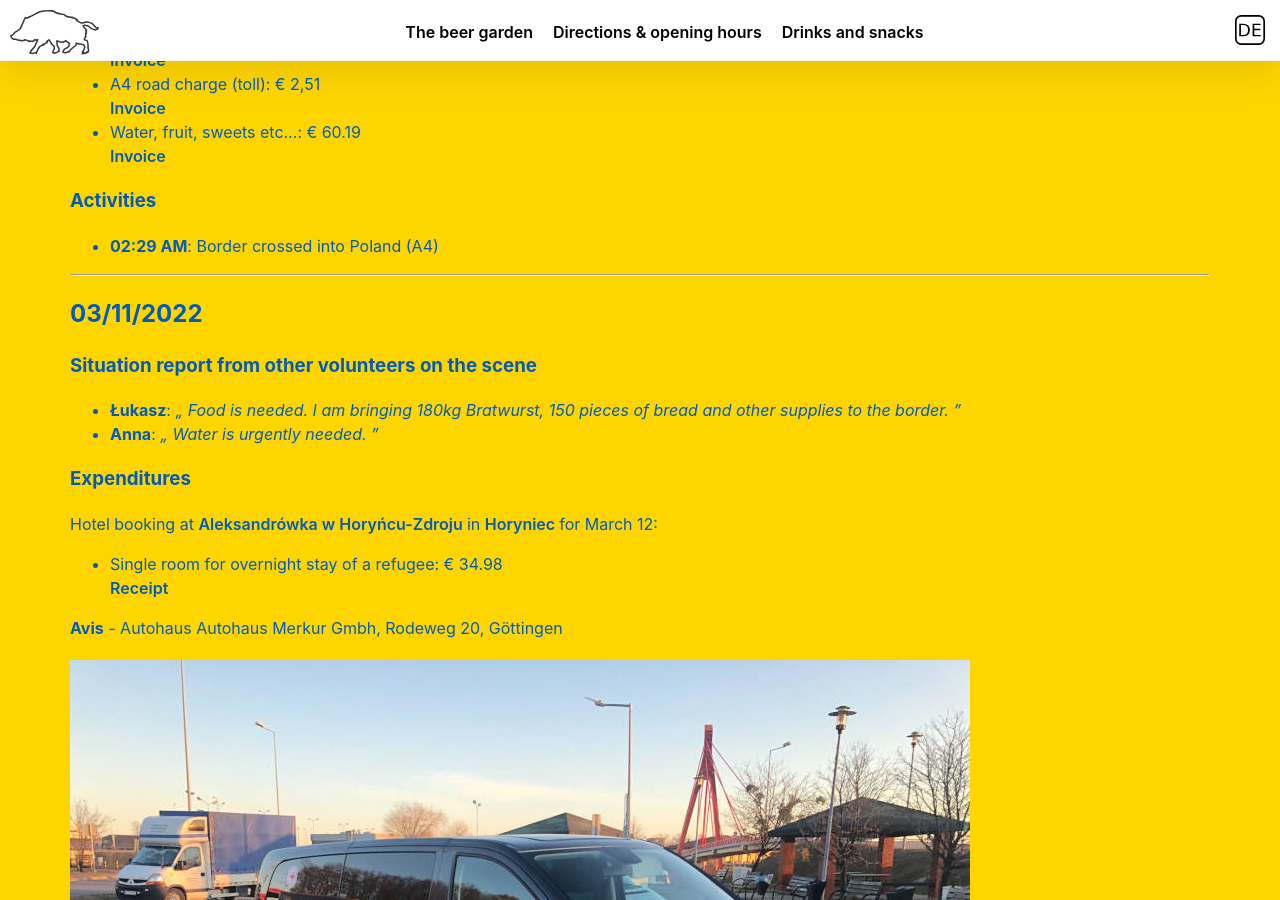
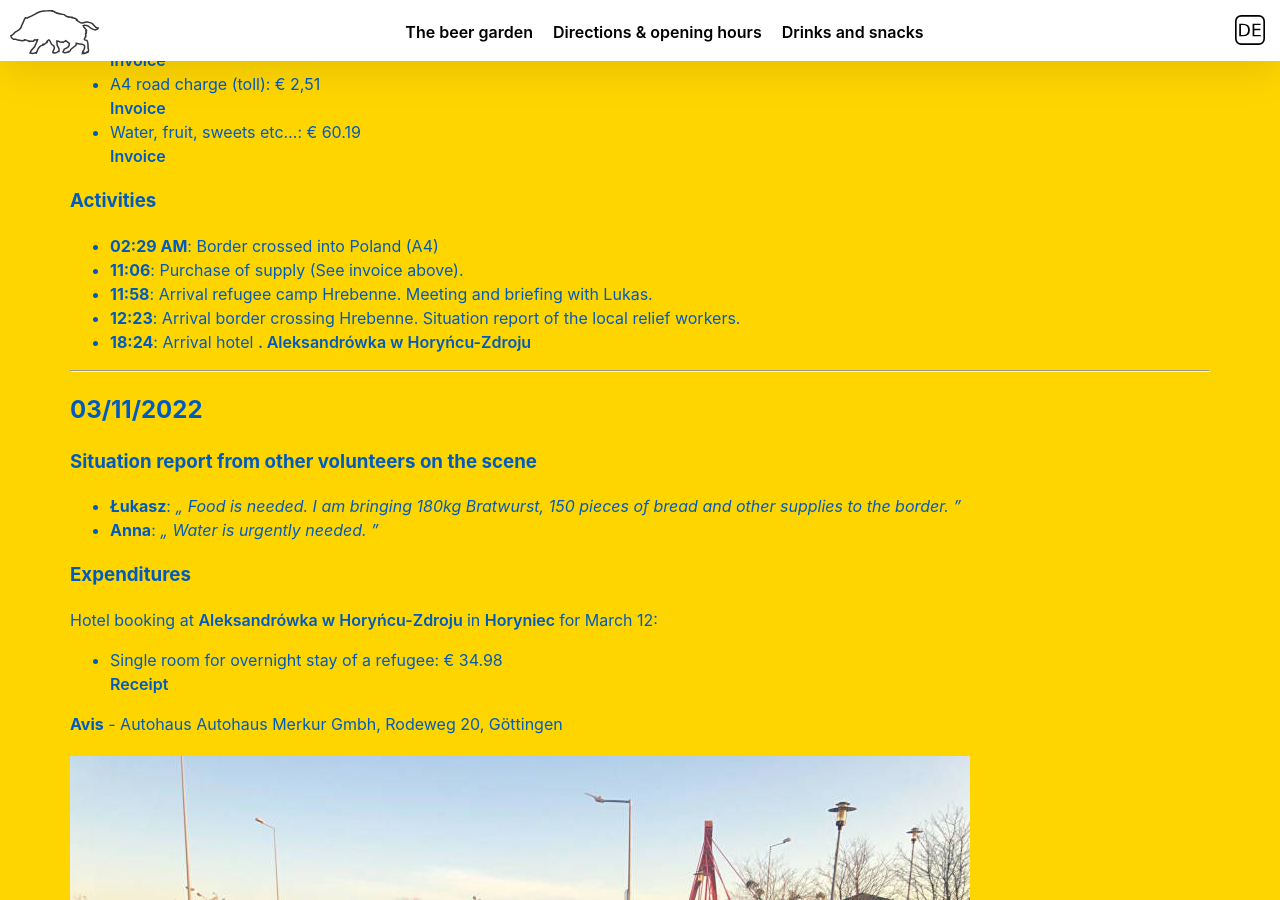
Before and after one commit to versable/kehr-website, a Jekyll site: the page built from en/ukraine.html, in a window 1280 px wide and 900 px high, scrolled down 865 px. Built offline with Jekyll 4.4.1, drawn with Linux system fonts in a browser that asks for light colours.

Commit message:
Add activity log for the 12th

```diff
--- a/en/ukraine.html
+++ b/en/ukraine.html
@@ -87,6 +87,23 @@ permalink: /en/ukraine/
             <li>
                 <b>02:29 AM</b>: Border crossed into Poland (A4)
             </li>
+            <li>
+                <b>11:06</b>: Purchase of supply (See invoice above).
+            </li>
+            <li>
+                <b>11:58</b>: Arrival refugee camp Hrebenne. Meeting and
+                briefing with Lukas.
+            </li>
+            <li>
+                <b>12:23</b>: Arrival border crossing Hrebenne. Situation
+                report of the local relief workers.
+            </li>
+            <li>
+                <b>18:24</b>: Arrival hotel
+                <a href="https://aleksandrowka.com.pl/" target="_blank">.
+                    Aleksandrówka w Horyńcu-Zdroju
+                </a>
+            </li>
         </ul>
         <hr>
         <h2>03/11/2022</h2>
```
Also changed, not shown: ukraine.html (+17 -0 lines).
